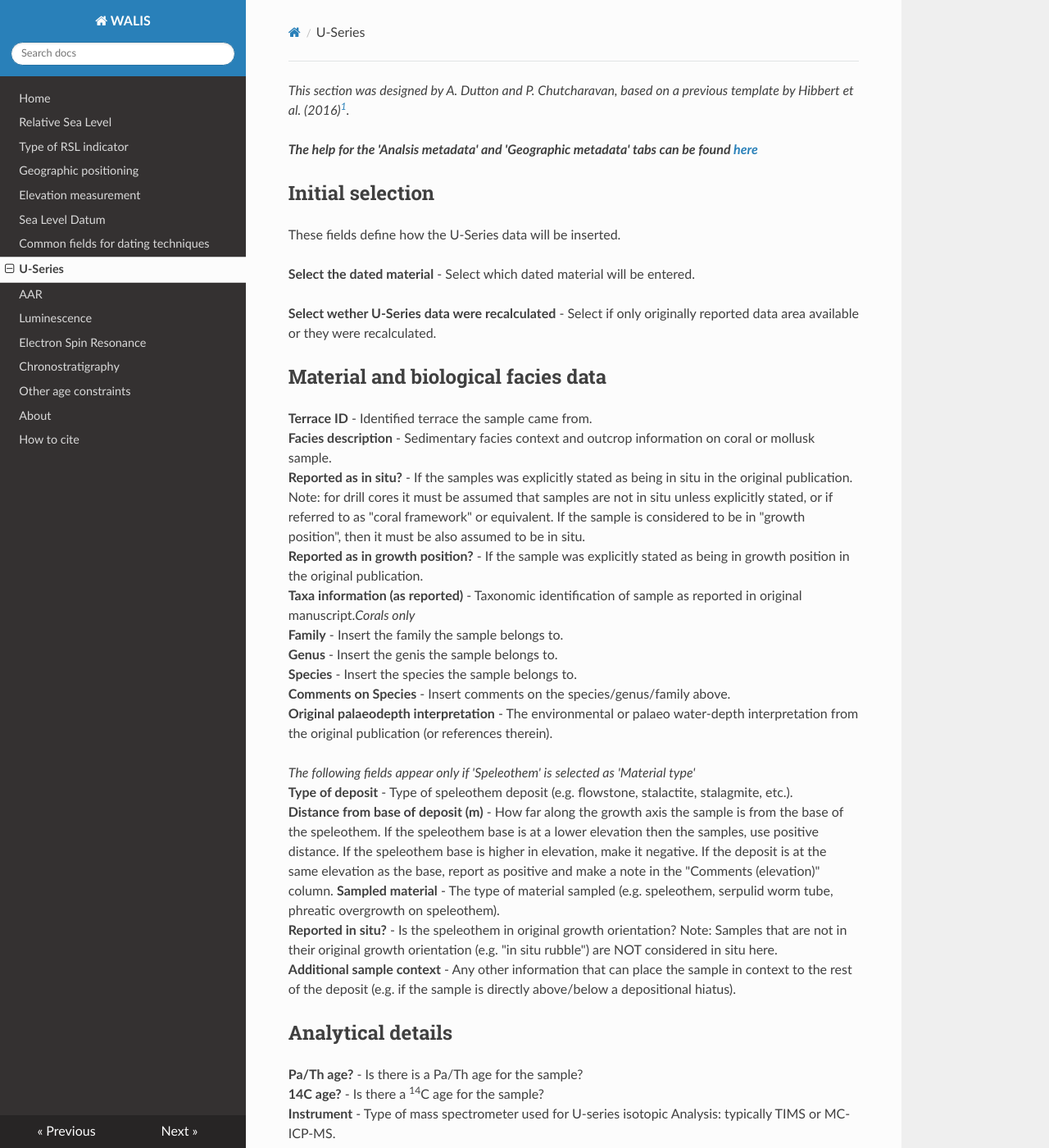
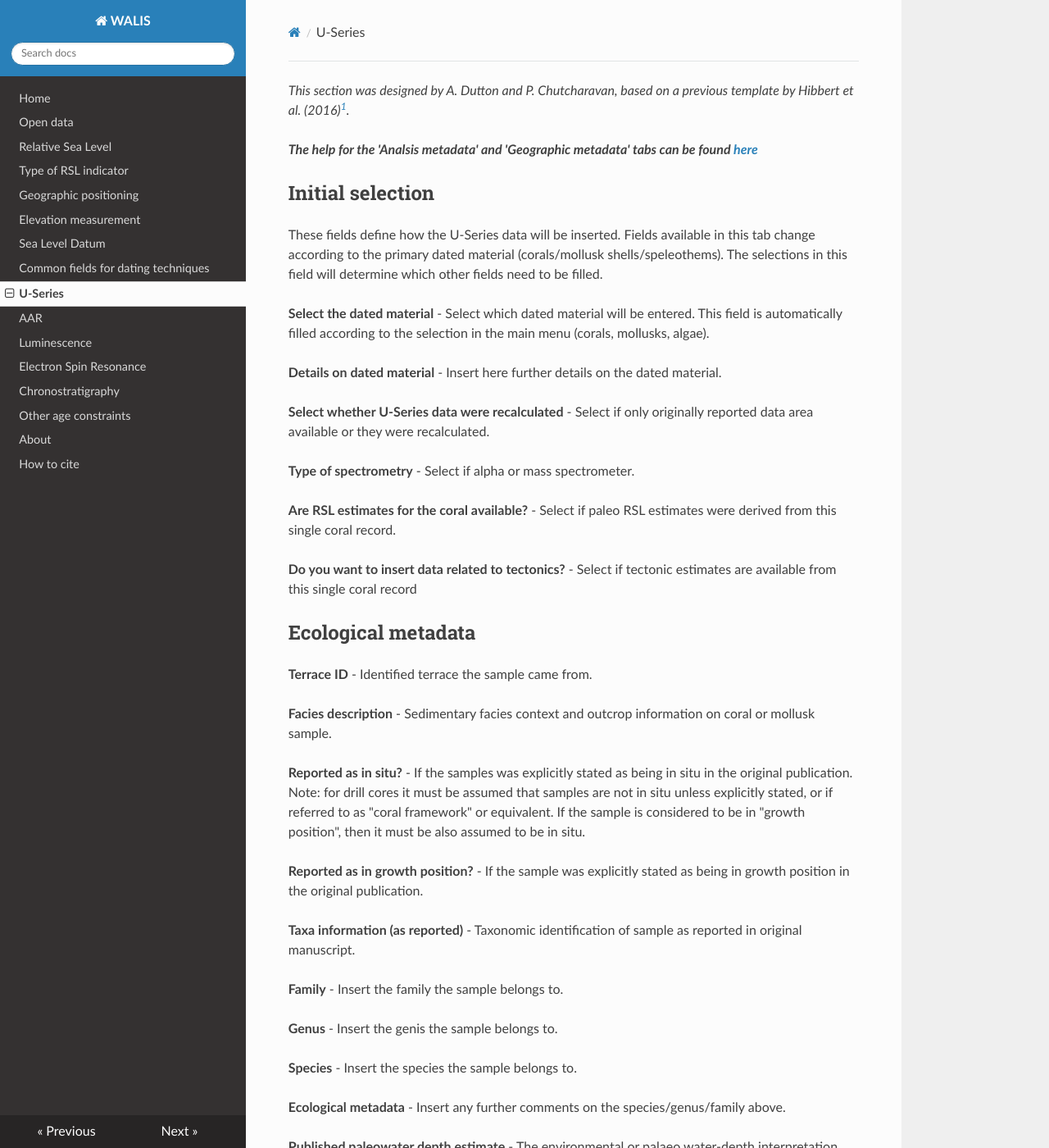
Before and after one commit to Alerovere/WALIS_Help, an MkDocs documentation site: the page built from docs/U-Series.md, in a window 1280 px wide and 1400 px high. Shown: the whole window at 82% size. Built offline with MkDocs 1.6.1, drawn with Linux system fonts in a browser that asks for light colours; nearby versions of some CDN libraries; some of the changed text lies outside the part shown.

Commit message:
Small changes

```diff
--- a/docs/U-Series.md
+++ b/docs/U-Series.md
@@ -3,53 +3,88 @@
 ***The help for the 'Analsis metadata' and 'Geographic metadata' tabs can be found [here](dating.md)***
 
 ##Initial selection
-These fields define how the U-Series data will be inserted.
+These fields define how the U-Series data will be inserted. Fields available in this tab change according to the primary dated material (corals/mollusk shells/speleothems). The selections in this field will determine which other fields need to be filled.
 
-**Select the dated material** - Select which dated material will be entered.
+**Select the dated material** - Select which dated material will be entered. This field is automatically filled according to the selection in the main menu (corals, mollusks, algae).
 
-**Select wether U-Series data were recalculated** - Select if only originally reported data area available or they were recalculated.
+**Details on dated material** - Insert here further details on the dated material.
 
-##Material and biological facies data
-**Terrace ID** - Identified terrace the sample came from.</br>
-**Facies description** - Sedimentary facies context and outcrop information on coral or mollusk sample.</br>
-**Reported as in situ?** - If the samples was explicitly stated as being in situ in the original publication. Note: for drill cores it must be assumed that samples are not in situ unless explicitly stated, or if referred to as "coral framework" or equivalent. If the sample is considered to be in "growth position", then it must be also assumed to be in situ.</br>
-**Reported as in growth position?** - If the sample was explicitly stated as being in growth position in the original publication.</br>
-**Taxa information (as reported)** - Taxonomic identification of sample as reported in original manuscript.*Corals only*</br>
-**Family**	- Insert the family the sample belongs to.</br>
+**Select whether U-Series data were recalculated** - Select if only originally reported data area available or they were recalculated.
+
+**Type of spectrometry** - Select if alpha or mass spectrometer.
+
+**Are RSL estimates for the coral available?** - Select if paleo RSL estimates were derived from this single coral record.
+
+**Do you want to insert data related to tectonics?** - Select if tectonic estimates are available from this single coral record
+
+##Ecological metadata
+**Terrace ID** - Identified terrace the sample came from.
+
+**Facies description** - Sedimentary facies context and outcrop information on coral or mollusk sample.
+
+**Reported as in situ?** - If the samples was explicitly stated as being in situ in the original publication. Note: for drill cores it must be assumed that samples are not in situ unless explicitly stated, or if referred to as "coral framework" or equivalent. If the sample is considered to be in "growth position", then it must be also assumed to be in situ.
+
+**Reported as in growth position?** - If the sample was explicitly stated as being in growth position in the original publication.
+
+**Taxa information (as reported)** - Taxonomic identification of sample as reported in original manuscript.
+
+**Family**	- Insert the family the sample belongs to.
+
 **Genus** - Insert the genis the sample belongs to.</br>
+
 **Species**	- Insert the species the sample belongs to.</br>
-**Comments on Species**	- Insert comments on the species/genus/family above.</br>
-**Original palaeodepth interpretation** - The environmental or palaeo water-depth interpretation from the original publication (or references therein).</br>
 
-*The following fields appear only if 'Speleothem' is selected as 'Material type'*</br>
-**Type of deposit** - Type of speleothem deposit (e.g. flowstone, stalactite, stalagmite, etc.).</br>
+**Ecological metadata**	- Insert any further comments on the species/genus/family above.</br>
+
+**Published paleowater depth estimate** - The environmental or palaeo water-depth interpretation from the original publication (or references therein).
+
+##Speleothem
+**Reported in situ?** - Is the speleothem in original growth orientation? Note: Samples that are not in their original growth orientation (e.g. "in situ rubble") are NOT considered in situ here.
+
+**Type of deposit** - Type of speleothem deposit (e.g. flowstone, stalactite, stalagmite, etc.).
+
 **Distance from base of deposit (m)** - How far along the growth axis the sample is from the base of the speleothem. If the speleothem base is at a lower elevation then the samples, use positive distance. If the speleothem base is higher in elevation, make it negative. If the deposit is at the same elevation as the base, report as positive and make a note in the "Comments (elevation)" column.
-**Sampled material** - The type of material sampled (e.g. speleothem, serpulid worm tube, phreatic overgrowth on speleothem).</br>
-**Reported in situ?** - Is the speleothem in original growth orientation? Note: Samples that are not in their original growth orientation (e.g. "in situ rubble") are NOT considered in situ here.</br>
-**Additional sample context** - Any other information that can place the sample in context to the rest of the deposit (e.g. if the sample is directly above/below a depositional hiatus).</br>
+
+**Sampled material** - The type of material sampled (e.g. speleothem, serpulid worm tube, phreatic overgrowth on speleothem).
+
+**Additional sample context** - Any other information that can place the sample in context to the rest of the deposit (e.g. if the sample is directly above/below a depositional hiatus).
 
 ##Analytical details
-**Pa/Th age?** - Is there is a Pa/Th age for the sample?</br>
-**14C age?** - Is there a <sup>14</sup>C age for the sample?</br>
-**Instrument** - Type of mass spectrometer used for U-series isotopic Analysis: typically TIMS or MC-ICP-MS.</br>
+**Pa/Th age?** - Is there is a Pa/Th age for the sample?
+
+**14C age?** - Is there a <sup>14</sup>C age for the sample?
+
+**Instrument** - Type of mass spectrometer used for U-series isotopic Analysis: typically TIMS or MC-ICP-MS.
+
 **Decay constants** - Select the decay constants used as follows:</br>
 - D1 = <sup>234</sup>U decay constant from Holden (1989) and 230Th decay constants of Meadows et al (1980)</br>
 - D2 = <sup>234</sup>U and <sup>230</sup>Th decay constants from Cheng et al. (2000)</br>
 - D3 = <sup>234</sup>U and <sup>230</sup>Th decay constants from Cheng et al. (2013)</br>
-- No Info, therefore assumed D1</br>
-**Comments on decay constants** - Insert here any comment related to the field above.</br>
-**Calibration method for <sup>230</sup>Th/<sup>238</sup>U ratio** - Indicate how the <sup>230</sup>Th/<sup>238</sup>U ratios of the spike were calibrated: either a secular equilibrium (SE) or gravimetric (G) standard</br>
-**Calibration method for <sup>234</sup>U/<sup>238</sup>U ratio** - Indicate how the <sup>234</sup>U/<sup>238</sup>U ratios of the spike were calibrated: either a secular equilibrium (SE) or gravimetric (G) standard</br>
+- No Info, therefore assumed D1
+
+**Comments on decay constants** - Insert here any comment related to the field above.
+
+**Calibration method for <sup>230</sup>Th/<sup>238</sup>U ratio** - Indicate how the <sup>230</sup>Th/<sup>238</sup>U ratios of the spike were calibrated: either a secular equilibrium (SE) or gravimetric (G) standard
+
+**Calibration method for <sup>234</sup>U/<sup>238</sup>U ratio** - Indicate how the <sup>234</sup>U/<sup>238</sup>U ratios of the spike were calibrated: either a secular equilibrium (SE) or gravimetric (G) standard
+
 **Comments on spike calibration** - Insert here comments on the fields above.<br>
+
+**How was mineralogy determined?** - List any methods used to determine the composition of the sampled material (e.g. XRD, ICP-MS, thin section)
+
+**Other screening techniques applied** - Other approaches besides XRD that were used to assess sample preservation
+
 **Published % calcite** *(Only for corals and mollusks)* - Reported % calcite content of the sample determined via X-ray diffraction (XRD).</br>
+
 **Interpreted % calcite** *(Only for corals and mollusks)* - Interpretation of calcite content based on what was reported for '% calcite'.</br>
+
 **Other screening techniques applied** - Other approaches besides XRD that were used to assess sample preservation (incorporates older information from "determined by" column in Hibbert et al., 2016)[^1]</br>
 
 ##Analytical data
-**[<sup>230</sup>Th/<sup>232</sup>Th]<sub>ACT</sub> backcalculated?** - Was [<sup>230</sup>Th/<sup>232</sup>Th] activity ratio back-calculated?</br>
-**[<sup>232</sup>Th/<sup>238</sup>U]<sub>ACT</sub> backcalculated?** - Was [<sup>232</sup>Th/<sup>238</sup>U]<sub>ACT</sub> activity ratio back-calculated?</br>
-**Atomic ratio (<sup>232</sup>Th/<sup>238</sup>U)*10<sup>5</sup>** - In some of the older publications, detrital Th information is reported in this format.</br>
-***Insert the following values, as reported in the original study***</br>
+***Insert the following analytical data, if available***</br>
+**[<sup>230</sup>Th/<sup>232</sup>Th]<sub>ACT</sub> backcalculated?**</br> **[<sup>232</sup>Th/<sup>238</sup>U]<sub>ACT</sub> backcalculated?**</br>
+**Atomic ratio (<sup>232</sup>Th/<sup>238</sup>U)*10<sup>5</sup>**
+**Initial <sup>230</sup>Th/<sup>232</sup>Th**</br>
 **[<sup>232</sup>Th] (ppb)**</br>
 **[<sup>232</sup>Th] (ppb) uncertainty (±2σ)**</br>
 **[<sup>230</sup>Th/<sup>232</sup>Th]<sub>ACT</sub>**</br>
@@ -100,8 +146,12 @@
 **Comments (age and delta 234Ui)**</br>
 
 ##Age constraints
-***This field is activated only if 'Mollusk' is selected in the 'Material type' field***</br>
-**Age determination** - Describe here the age determination as reported in the original paper or discuss the age constraints.
+***Only for U-series ages on mollusks***
 
+**Age is Older/Equal/Younger than** - Select one option among those listed.
+
+**Marine Isotopic Stage	** - Select a MIS from the list. Add new MIS definitions if necessary. If the MIS is already present in the list but a different definition is needed, use the text box below (Comments/details on MIS designation).
+
+**Age determination	** - Provide comments or details on the designation above.
 
 [^1]:Hibbert FD, Rohling EJ, Dutton A, et al (2016) Coral indicators of past sea-level change: A global repository of U-series dated benchmarks. Quat Sci Rev 145:1–56. doi: 10.1016/j.quascirev.2016.04.019
--- a/mkdocs.yml
+++ b/mkdocs.yml
@@ -1,6 +1,7 @@
 site_name: WALIS
 nav:
     - Home: index.md
+    - Open data: open.md
     - Relative Sea Level: Relative Sea Level.md
     - Type of RSL indicator: Type of RSL indicator.md
     - Geographic positioning: Geographic positioning.md
```
Also changed, not shown: other parts of docs/U-Series.md (+22 -11 lines), docs/index.md (+2 -1 lines), docs/open.md (added, +8 -0 lines).
